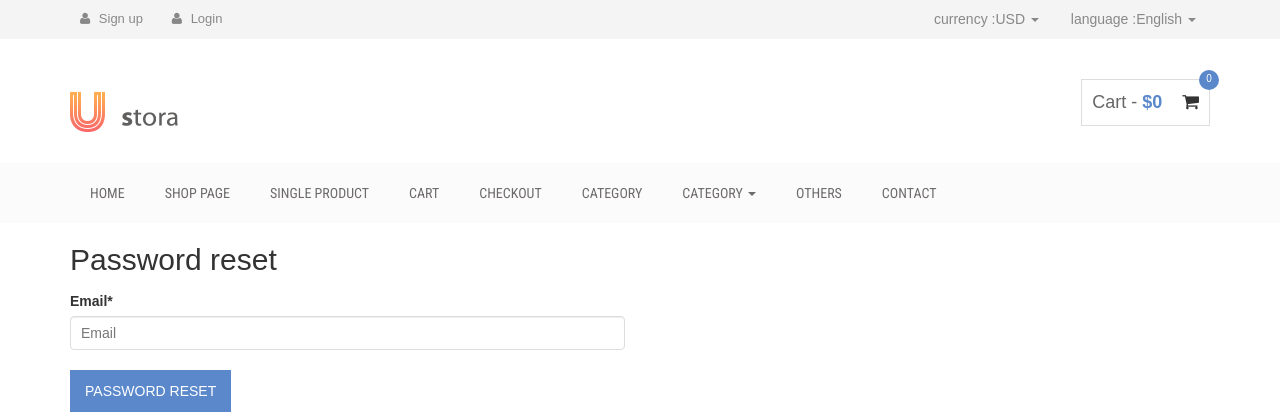
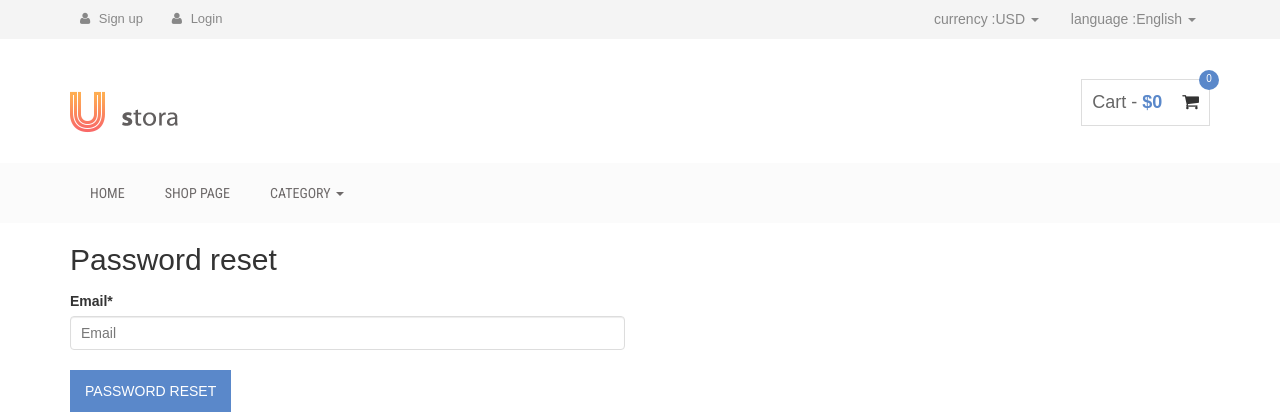
Before and after one commit to farshadz1997/Django-Ecommerce-Project, a Django app: page /accounts/password-reset/ in a window 1280 px wide. Shown: the top 420 px of the page. Run offline with Django 3.2, Linux system fonts and the light colour scheme; data that the repository does not hold is empty; some libraries are stand-ins or nearby versions.

Commit message:
navbar-nav menu css & mainmenu. html  update

```diff
--- a/static/style.css
+++ b/static/style.css
@@ -147,8 +147,15 @@ z-index: 999;}
     padding: 20px;
 }
 
-.mainmenu-area ul.navbar-nav li:hover a, .mainmenu-area ul.navbar-nav li.active a {background: #5a88ca; color:#FFF;}
-.mainmenu-area .nav > li > a:focus {color: #FFF;}
+
+.dropdown:hover .dropdown-menu{
+    display: block;
+}
+
+.mainmenu-area ul.navbar-nav ul.dropdown-menu a:hover  {background: #5a88ca; color: #FFF;}
+
+.mainmenu-area ul.navbar-nav a:hover , .mainmenu-area ul.navbar-nav li.active a {background: #5a88ca; color:#FFF;}
+.mainmenu-area .nav > li > a:focus {color: #6e6a6a;}
 
 .slider-area { width:80%; position:relative; margin:0 auto; padding:5px;}
 /*-------------------------
--- a/templates/mainmenu.html
+++ b/templates/mainmenu.html
@@ -13,20 +13,14 @@
                 <ul class="nav navbar-nav">
                     <li {% if request.resolver_match.app_name == "home" %}class="active"{% endif %}><a href="{%url 'home:index'%}">Home</a></li>
                     <li {% if request.resolver_match.app_name == "Products" %}class="active"{% endif %}><a href="{%url 'Products:Product_list'%}">Shop page</a></li>
-                    <li><a href="single-product.html">Single product</a></li>
-                    <li><a href="cart.html">Cart</a></li>
-                    <li><a href="checkout.html">Checkout</a></li>
-                    <li><a href="#">Category</a></li>
                     <li class="dropdown">
-                        <a href="#" class="dropdown-toggle" data-bs-toggle="dropdown" data-hover="dropdown">Category <span class="caret"></span></a>
+                        <a href="#" class="dropdown-toggle" data-toggle="dropdown" data-hover="dropdown">Category <span class="caret"></span></a>
                         <ul class="dropdown-menu" role="menu">
                             {%for category in Categories%}
                                 <li><a href="{{category.get_absolute_url}}">{{category.title}}</a></li>
                             {%endfor%}
                         </ul>
                     </li>
-                    <li><a href="#">Others</a></li>
-                    <li><a href="#">Contact</a></li>
                 </ul>
             </div>
         </div>
```
